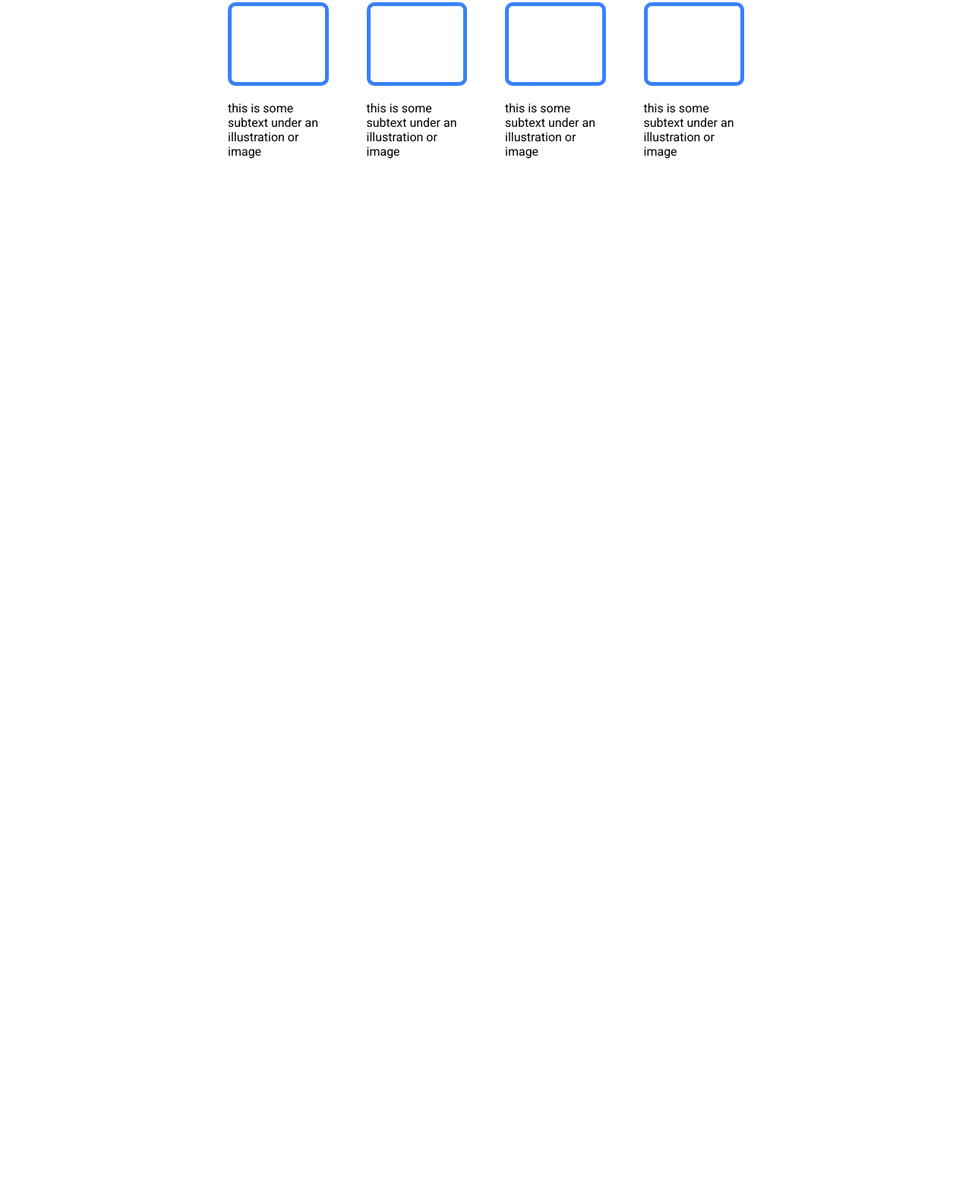
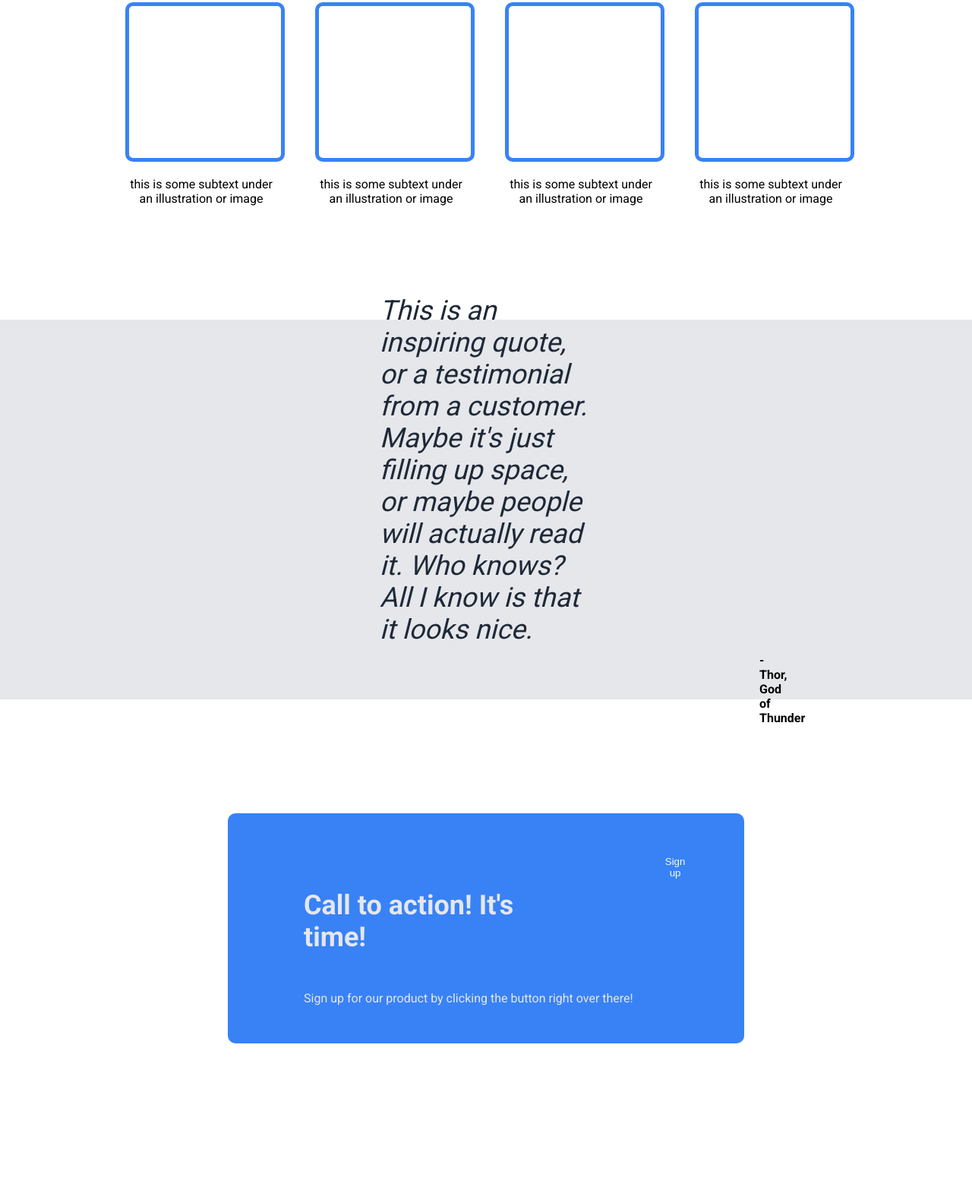
Before and after one commit to akarathanassis/odin-landing-page, a plain HTML site: page index.html in a window 1280 px wide. Shown: the part 616-2187 px from the top of the page at 76% size. Before the commit the page ends 825 px from the top, so only its background shows below. Drawn offline with Linux system fonts and the light colour scheme.

Commit message:
Finished section 3, started section 4 html and css

```diff
--- a/index.html
+++ b/index.html
@@ -53,6 +53,23 @@
                 <div class="text"><a>this is some subtext under an illustration or image</a></div>
             </div>
         </div>
+        <div class="section-3">
+            <div class="content">
+                <div class="quote"><a><em>This is an inspiring quote, or a testimonial from a customer. Maybe it's just filling up space, or maybe people will actually read it. Who knows? All I know is that it looks nice.</em></a></div>
+                <div class="author"><a>-Thor, God of Thunder</a></div>
+            </div>
+        </div>
+        <div class="section-4">
+            <div class="content">
+                <div class="left">
+                    <div class="title">Call to action! It's time!</div>
+                    <div class="subtext">Sign up for our product by clicking the button right over there!</div>
+                </div>
+                <div class="right">
+                    <button>Sign up</button>
+                </div>
+            </div>
+        </div>
     </div>
 
 </body>
--- a/styles.css
+++ b/styles.css
@@ -44,7 +44,7 @@ ul {
     font-weight: 900;
 }
 
-.subtext {
+.section-1 .subtext {
     color: #e5e7eb;
     font-size: 18px;
 }
@@ -57,24 +57,26 @@ button {
     border-radius: 8px;
 }
 
-.right {
+.section-1 .right {
     background-color: grey;
     color: #e5e7eb;
     display: flex;
     align-items: center;
     justify-content: center;
     flex-shrink: 0;
+    max-width: 500px;
 }
 
 .placeholder {
     padding: 100px;
 }
 
-.left {
+.section-1 .left {
     display: flex;
     flex-direction: column;
     align-items: baseline;
     gap: 16px;
+    max-width: 500px;
 }
 
 .section-2 .title {
@@ -91,17 +93,76 @@ button {
     gap: 50px;
     margin-left: 300px;
     margin-right: 300px;
+    margin-bottom: 150px;
 }
 
 .section-2 .item {
-    display: flex;
-    flex-direction: column;
-    gap: 20px;
-    flex: 1;
+    max-width: 200px;
+    text-align: center;
+}
+
+.section-2 .text {
+    margin-top: 20px;
 }
 
 .section-2 .image {
-    padding: 50px;
+    padding: 100px 100px;
     border: 5px #3882f6 solid;
     border-radius: 10px;
 }
+
+.section-3 {
+    background-color: #e5e7eb;
+}
+
+.section-3 .content {
+    justify-content: center;
+    display: flex;
+    flex-direction: column;
+    height: 500px;
+    gap: 10px;
+}
+
+.quote {
+    font-size: 36px;
+    font-weight: 100px;
+    text-align: left;
+    color: #1f2937;
+    margin-left: 200px;
+    margin-right: 200px;
+}
+
+.author {
+    margin-left: 700px;
+    text-align: right;
+    margin-right: 200px;
+    font-weight: bold;
+}
+
+.section-4 {
+    height: 500px;
+}
+
+.section-4 .content {
+    margin-top: 100px;
+    margin-bottom: 100px;
+    margin-left: 300px;
+    margin-right: 300px;
+    padding: 50px;
+    border-radius: 10px;
+    background-color: #3882f6;
+    display: flex;
+    justify-content: space-between;
+}
+
+.section-4 .left {
+    color: #e5e7eb;
+    display: flex;
+    flex-direction: column;
+    align-items: baseline;
+}
+
+.section-4 .title {
+    color: #e5e7eb;
+    text-align: left;
+}
```
